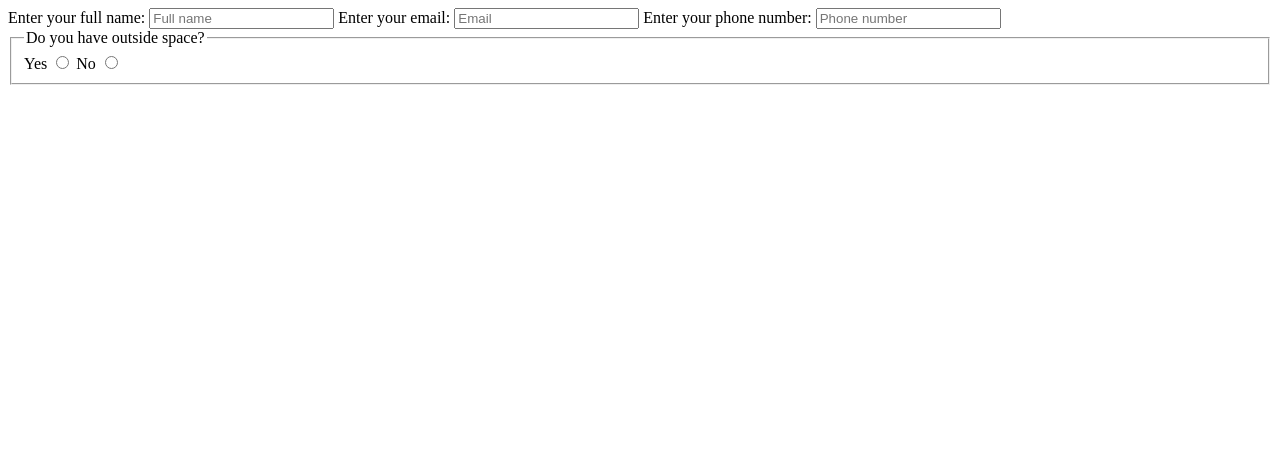
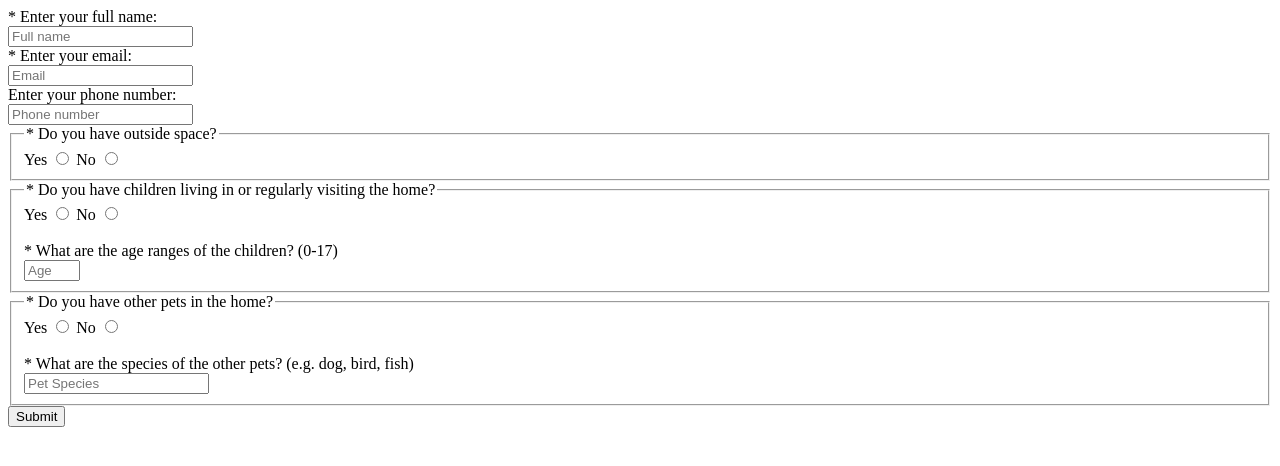
Before and after one commit to iceee323/WADDw7p14, a plain HTML site: page index.html in a window 1280 px wide. Drawn offline with Linux system fonts and the light colour scheme.

Commit message:
ex1.1 done

```diff
--- a/index.html
+++ b/index.html
@@ -11,19 +11,38 @@
 
 <body>
     <form name="myForm">
-        <label for="user">Enter your full name: </label>
-        <input id="user" name="fullName" type="text" placeholder="Full name" required>
-        <label for="user">Enter your email: </label>
-        <input id="user" name="email" type="email" placeholder="Email" required>
-        <label for="user">Enter your phone number: </label>
-        <input id="user" name="phoneNum" type="tel" placeholder="Phone number" required>
+        <label for="userName">* Enter your full name: </label><br>
+        <input id="userName" name="fullName" type="text" placeholder="Full name" required><br>
+        <label for="userEmail">* Enter your email: </label><br>
+        <input id="userEmail" name="email" type="email" placeholder="Email" required><br>
+        <label for="userPhone">Enter your phone number: </label><br>
+        <input id="userPhone" name="phoneNum" type="tel" placeholder="Phone number"><br>
         <fieldset>
-            <legend>Do you have outside space?</legend>
-            <label for=“yes”>Yes</label>
-            <input id=“yes” name=“outsideSpace” type="radio" value=“yes”>
-            <label for=“no”>No</label>
-            <input id=“no” name=“outsideSpace” type="radio" value=“no”>
-            </fieldset>
+            <legend>* Do you have outside space?</legend>
+            <label for=“outsideYes”>Yes</label>
+            <input id=“outsideYes” name=“outsideSpace” type="radio" value=“yes” required>
+            <label for=“outsideNo”>No</label>
+            <input id=“outsideNo” name=“outsideSpace” type="radio" value=“no”>
+        </fieldset>
+        <fieldset>
+            <legend>* Do you have children living in or regularly visiting the home?</legend>
+            <label for=“visitYes”>Yes</label>
+            <input id=“visitYes” name=“children” type="radio" value=“yes” required>
+            <label for=“visitNo”>No</label>
+            <input id=“visitNo” name=“children” type="radio" value=“no”><br><br>
+            <label for="childrenAge">* What are the age ranges of the children? (0-17)</label><br>
+            <input id="childrenAge" type="number" placeholder="Age" min="0" max="17">
+        </fieldset>
+        <fieldset>
+            <legend>* Do you have other pets in the home?</legend>
+            <label for=“otherPetsYes”>Yes</label>
+            <input id=“otherPetsYes” name=“otherPets” type="radio" value=“yes” required>
+            <label for=“otherPetsNo”>No</label>
+            <input id=“otherPetsNo” name="otherPets" type="radio" value=“no”><br><br>
+            <label for="petSpecies">* What are the species of the other pets? (e.g. dog, bird, fish)</label><br>
+            <input id="petSpecies" name="speciesName" type="text" placeholder="Pet Species">
+        </fieldset>
+        <input type="submit" id="submit" value="Submit">
     </form>
     <script src="main.js"></script>
 </body>
```
